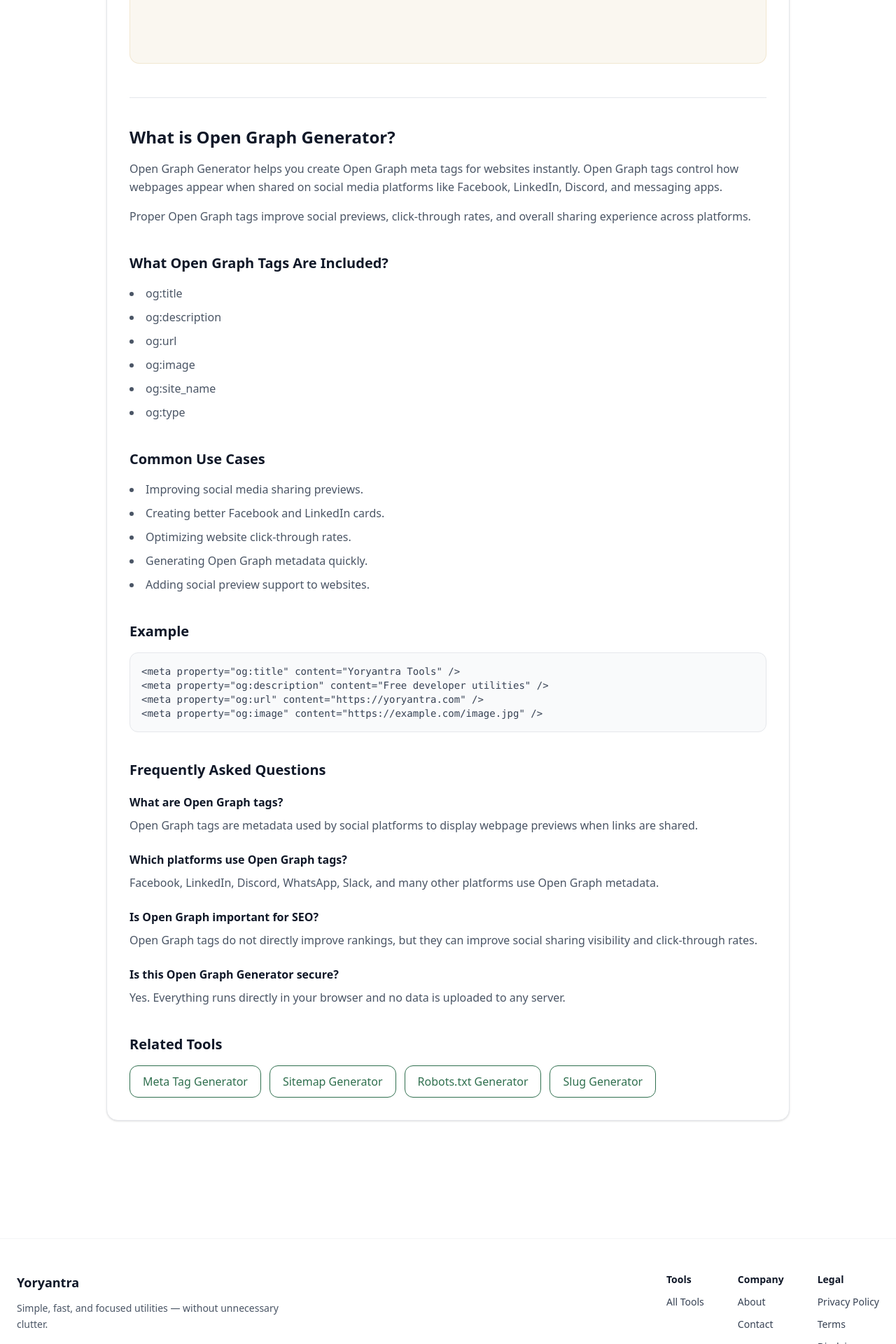
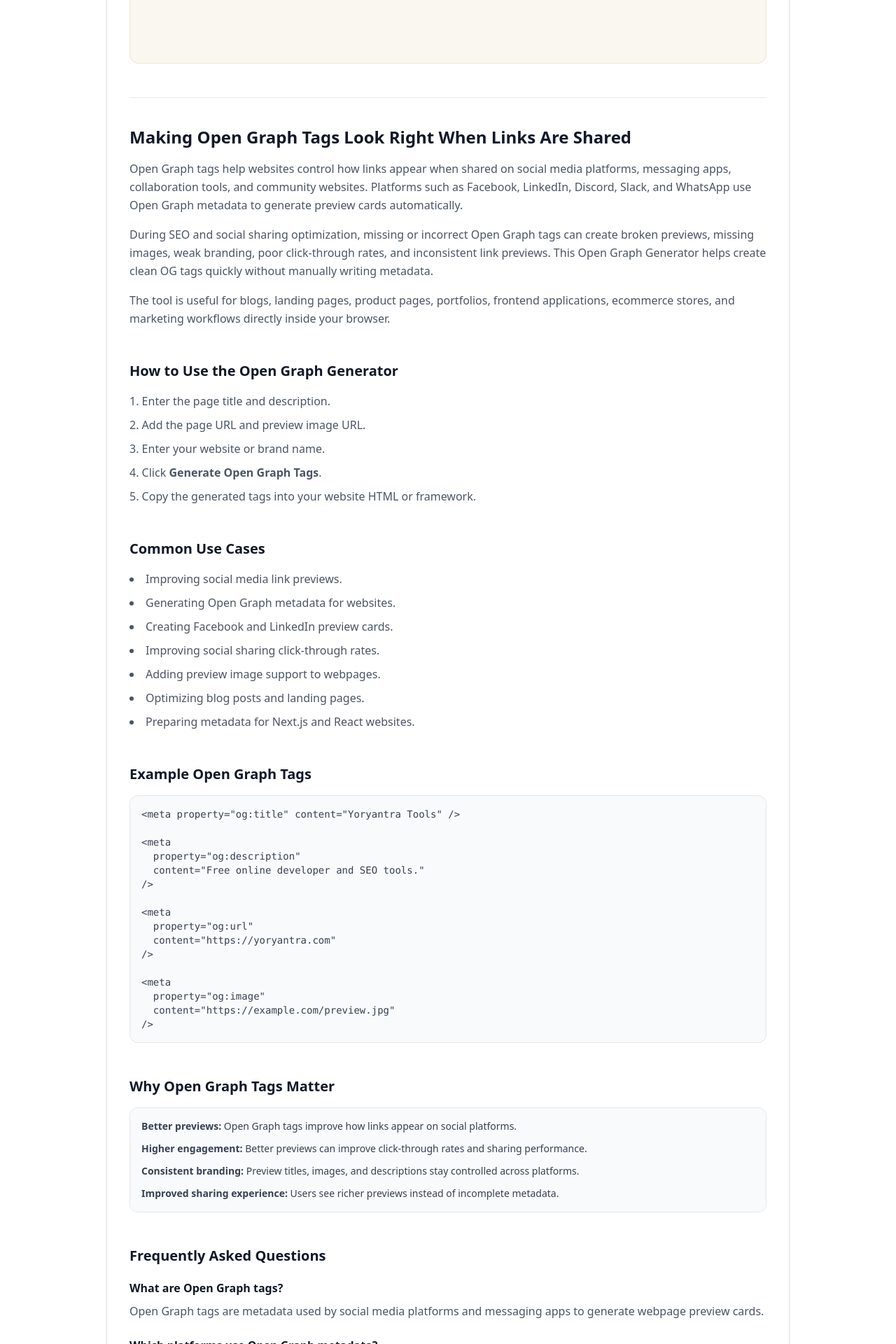
Before and after one commit to vaarunsonawwane-ops/yoryantra-new, a Next.js app: page /tools/open-graph-generator in a window 1280 px wide. Shown: the part 1280-3200 px from the top of the page at 70% size. Built offline with nearby package versions, Linux system fonts and the light colour scheme.

Commit message:
Open Graph Generator SEO Optimized

```diff
--- a/app/tools/open-graph-generator/ToolClient.tsx
+++ b/app/tools/open-graph-generator/ToolClient.tsx
@@ -156,43 +156,65 @@ export default function ToolClient() {
         </div>
 
         <pre className="yoryantra-output overflow-auto text-sm min-h-[240px] whitespace-pre-wrap break-words">
-          {output || "Generated Open Graph tags will appear here..."}
+          {output ||
+            "Generated Open Graph tags will appear here..."}
         </pre>
       </div>
 
       {/* SEO CONTENT */}
-      <section className="mt-12 border-t border-gray-200 pt-10 space-y-10">
+      <section className="mt-12 border-t border-gray-200 pt-10 space-y-12">
         <div>
           <h2 className="text-2xl font-semibold text-gray-900">
-            What is Open Graph Generator?
+            Making Open Graph Tags Look Right When Links Are Shared
           </h2>
 
           <p className="mt-4 text-gray-600 leading-relaxed">
-            Open Graph Generator helps you create Open Graph meta tags
-            for websites instantly. Open Graph tags control how webpages
-            appear when shared on social media platforms like Facebook,
-            LinkedIn, Discord, and messaging apps.
+            Open Graph tags help websites control how links appear when shared
+            on social media platforms, messaging apps, collaboration tools, and
+            community websites. Platforms such as Facebook, LinkedIn, Discord,
+            Slack, and WhatsApp use Open Graph metadata to generate preview
+            cards automatically.
           </p>
 
           <p className="mt-4 text-gray-600 leading-relaxed">
-            Proper Open Graph tags improve social previews, click-through
-            rates, and overall sharing experience across platforms.
+            During SEO and social sharing optimization, missing or incorrect
+            Open Graph tags can create broken previews, missing images, weak
+            branding, poor click-through rates, and inconsistent link previews.
+            This Open Graph Generator helps create clean OG tags quickly without
+            manually writing metadata.
+          </p>
+
+          <p className="mt-4 text-gray-600 leading-relaxed">
+            The tool is useful for blogs, landing pages, product pages,
+            portfolios, frontend applications, ecommerce stores, and marketing
+            workflows directly inside your browser.
           </p>
         </div>
 
         <div>
           <h2 className="text-xl font-semibold text-gray-900">
-            What Open Graph Tags Are Included?
+            How to Use the Open Graph Generator
           </h2>
 
-          <ul className="mt-4 list-disc list-inside space-y-2 text-gray-600 leading-relaxed">
-            <li>og:title</li>
-            <li>og:description</li>
-            <li>og:url</li>
-            <li>og:image</li>
-            <li>og:site_name</li>
-            <li>og:type</li>
-          </ul>
+          <ol className="mt-4 list-decimal list-inside space-y-2 text-gray-600 leading-relaxed">
+            <li>Enter the page title and description.</li>
+
+            <li>
+              Add the page URL and preview image URL.
+            </li>
+
+            <li>
+              Enter your website or brand name.
+            </li>
+
+            <li>
+              Click <strong>Generate Open Graph Tags</strong>.
+            </li>
+
+            <li>
+              Copy the generated tags into your website HTML or framework.
+            </li>
+          </ol>
         </div>
 
         <div>
@@ -201,26 +223,76 @@ export default function ToolClient() {
           </h2>
 
           <ul className="mt-4 list-disc list-inside space-y-2 text-gray-600 leading-relaxed">
-            <li>Improving social media sharing previews.</li>
-            <li>Creating better Facebook and LinkedIn cards.</li>
-            <li>Optimizing website click-through rates.</li>
-            <li>Generating Open Graph metadata quickly.</li>
-            <li>Adding social preview support to websites.</li>
+            <li>Improving social media link previews.</li>
+
+            <li>Generating Open Graph metadata for websites.</li>
+
+            <li>Creating Facebook and LinkedIn preview cards.</li>
+
+            <li>Improving social sharing click-through rates.</li>
+
+            <li>Adding preview image support to webpages.</li>
+
+            <li>Optimizing blog posts and landing pages.</li>
+
+            <li>Preparing metadata for Next.js and React websites.</li>
           </ul>
         </div>
 
         <div>
           <h2 className="text-xl font-semibold text-gray-900">
-            Example
+            Example Open Graph Tags
+          </h2>
+
+          <div className="mt-4 rounded-xl border border-gray-200 bg-gray-50 p-4 text-sm text-gray-700 overflow-auto">
+            <pre className="whitespace-pre-wrap break-words">
+{`<meta property="og:title" content="Yoryantra Tools" />
+
+<meta
+  property="og:description"
+  content="Free online developer and SEO tools."
+/>
+
+<meta
+  property="og:url"
+  content="https://yoryantra.com"
+/>
+
+<meta
+  property="og:image"
+  content="https://example.com/preview.jpg"
+/>`}
+            </pre>
+          </div>
+        </div>
+
+        <div>
+          <h2 className="text-xl font-semibold text-gray-900">
+            Why Open Graph Tags Matter
           </h2>
 
           <div className="mt-4 rounded-xl border border-gray-200 bg-gray-50 p-4 text-sm text-gray-700">
-            <pre className="whitespace-pre-wrap break-words">
-{`<meta property="og:title" content="Yoryantra Tools" />
-<meta property="og:description" content="Free developer utilities" />
-<meta property="og:url" content="https://yoryantra.com" />
-<meta property="og:image" content="https://example.com/image.jpg" />`}
-            </pre>
+            <ul className="space-y-3">
+              <li>
+                <strong>Better previews:</strong> Open Graph tags improve how
+                links appear on social platforms.
+              </li>
+
+              <li>
+                <strong>Higher engagement:</strong> Better previews can improve
+                click-through rates and sharing performance.
+              </li>
+
+              <li>
+                <strong>Consistent branding:</strong> Preview titles, images,
+                and descriptions stay controlled across platforms.
+              </li>
+
+              <li>
+                <strong>Improved sharing experience:</strong> Users see richer
+                previews instead of incomplete metadata.
+              </li>
+            </ul>
           </div>
         </div>
 
@@ -236,41 +308,52 @@ export default function ToolClient() {
               </h3>
 
               <p className="mt-2 text-gray-600 leading-relaxed">
-                Open Graph tags are metadata used by social platforms to
-                display webpage previews when links are shared.
+                Open Graph tags are metadata used by social media platforms and
+                messaging apps to generate webpage preview cards.
               </p>
             </div>
 
             <div>
               <h3 className="font-semibold text-gray-900">
-                Which platforms use Open Graph tags?
+                Which platforms use Open Graph metadata?
               </h3>
 
               <p className="mt-2 text-gray-600 leading-relaxed">
-                Facebook, LinkedIn, Discord, WhatsApp, Slack, and many
-                other platforms use Open Graph metadata.
+                Facebook, LinkedIn, Discord, Slack, WhatsApp, and many other
+                platforms use Open Graph tags.
               </p>
             </div>
 
             <div>
               <h3 className="font-semibold text-gray-900">
-                Is Open Graph important for SEO?
+                Do Open Graph tags affect SEO rankings?
               </h3>
 
               <p className="mt-2 text-gray-600 leading-relaxed">
-                Open Graph tags do not directly improve rankings, but they
-                can improve social sharing visibility and click-through rates.
+                Open Graph tags do not directly affect rankings, but they can
+                improve social visibility, engagement, and click-through rates.
               </p>
             </div>
 
             <div>
               <h3 className="font-semibold text-gray-900">
-                Is this Open Graph Generator secure?
+                Can I use Open Graph tags in Next.js?
               </h3>
 
               <p className="mt-2 text-gray-600 leading-relaxed">
-                Yes. Everything runs directly in your browser and no data is
-                uploaded to any server.
+                Yes. The generated tags can be adapted for Next.js, React, HTML
+                websites, and most modern web frameworks.
+              </p>
+            </div>
+
+            <div>
+              <h3 className="font-semibold text-gray-900">
+                Is Open Graph generation processed on the server?
+              </h3>
+
+              <p className="mt-2 text-gray-600 leading-relaxed">
+                No. Open Graph tag generation happens directly inside your
+                browser.
               </p>
             </div>
           </div>
@@ -281,21 +364,45 @@ export default function ToolClient() {
             Related Tools
           </h2>
 
+          <p className="mt-3 text-gray-600 leading-relaxed">
+            Open Graph optimization often connects with meta tags, canonical
+            URLs, sitemaps, redirects, and technical SEO workflows.
+          </p>
+
           <div className="mt-4 flex flex-wrap gap-3">
-            <Link href="/tools/meta-tag-generator" className="yoryantra-btn-outline">
+            <Link
+              href="/tools/meta-tag-generator"
+              className="yoryantra-btn-outline"
+            >
               Meta Tag Generator
             </Link>
 
-            <Link href="/tools/sitemap-generator" className="yoryantra-btn-outline">
+            <Link
+              href="/tools/canonical-url-checker"
+              className="yoryantra-btn-outline"
+            >
+              Canonical URL Checker
+            </Link>
+
+            <Link
+              href="/tools/sitemap-generator"
+              className="yoryantra-btn-outline"
+            >
               Sitemap Generator
             </Link>
 
-            <Link href="/tools/robots-txt-generator" className="yoryantra-btn-outline">
+            <Link
+              href="/tools/robots-txt-generator"
+              className="yoryantra-btn-outline"
+            >
               Robots.txt Generator
             </Link>
 
-            <Link href="/tools/slug-generator" className="yoryantra-btn-outline">
-              Slug Generator
+            <Link
+              href="/tools/redirect-checker"
+              className="yoryantra-btn-outline"
+            >
+              Redirect Checker
             </Link>
           </div>
         </div>
```
